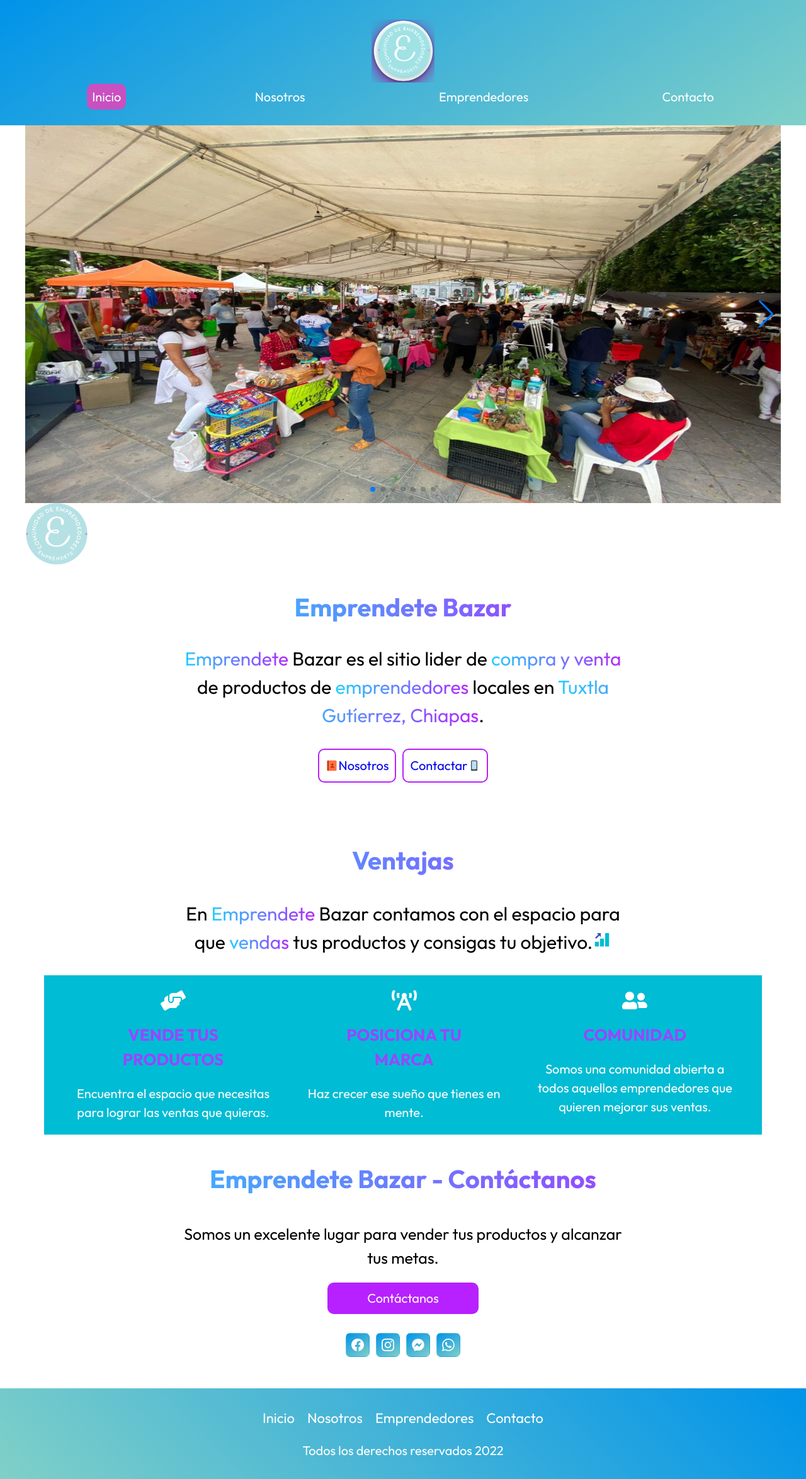
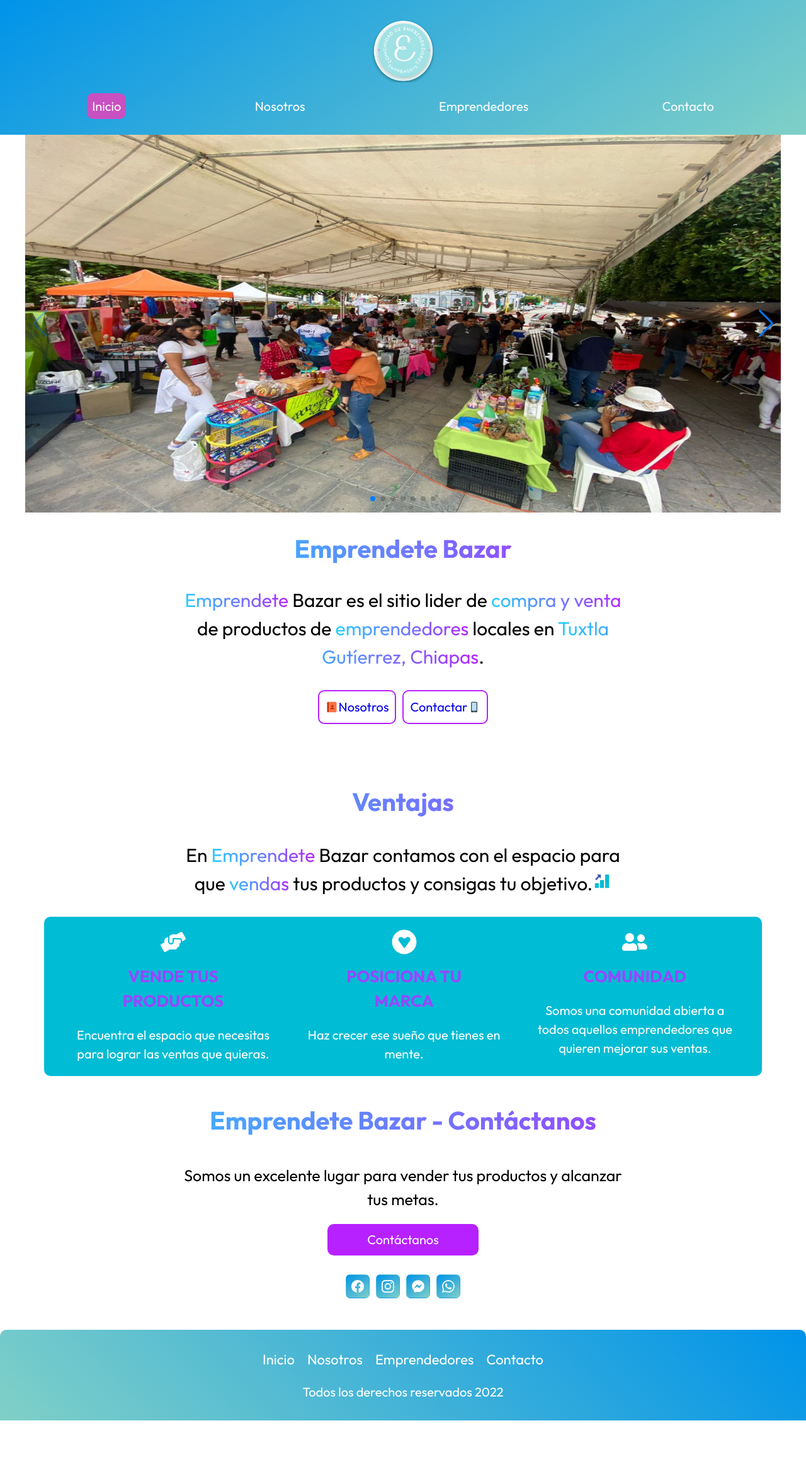
Before and after one commit to ricardormeza/EmprendeteBazar, a Next.js app: page / in a window 1280 px wide. Shown: the whole page at 63% size. After the commit the page ends 2256 px from the top, so only its background shows below. Built offline with nearby package versions, Linux system fonts and the light colour scheme.

Commit message:
💄 index, footer & header styles

```diff
--- a/components/emprendete/SeccionDos.js
+++ b/components/emprendete/SeccionDos.js
@@ -2,7 +2,7 @@ import React from 'react'
 import { FcSalesPerformance,
     FcPieChart,
     FcPodiumWithAudience } from 'react-icons/fc'
-    import { FaHandsHelping, FaBroadcastTower, FaUserFriends  } from 'react-icons/fa'
+    import { FaHandsHelping, FaBroadcastTower, FaUserFriends, FaGratipay  } from 'react-icons/fa'
 import styles from '../../styles/Home.module.css'
 
 
@@ -22,7 +22,7 @@ export default function SeccionDos() {
                         </li>
                         <li className={styles.listItem}>
                             <div className={styles.listItemIcon}>
-                                <FaBroadcastTower />
+                                <FaGratipay />
                             </div>
                             <p className={styles.listItemTitle}>Posiciona tu marca</p>
                             <p>Haz crecer ese sueño que tienes en mente.</p>
--- a/pages/index.js
+++ b/pages/index.js
@@ -26,13 +26,6 @@ export default function Home() {
           <div>
             <Carusel/>
             <div>
-              <Image
-                src="/images/emprendete-logo-1.png"
-                width={100}
-                height={100}
-                alt="imagen de bazar"
-                className={styles.logoImg}
-              />
               <div className={styles.description}>
                 <h1 className={styles.titulo}>Emprendete Bazar</h1>
                 <p><span>Emprendete</span> Bazar es el sitio lider de <span> compra y venta</span> de productos de <span>emprendedores</span> locales en <span> Tuxtla Gutíerrez, Chiapas</span>.  </p>
--- a/styles/Footer.module.css
+++ b/styles/Footer.module.css
@@ -3,6 +3,8 @@
     background-image: linear-gradient(225deg, #0093E9 0%, #80D0C7 100%);
     padding: .05rem 0;
     margin-top: 5rem;
+    border-top-left-radius: 1rem;
+    border-top-right-radius: 1rem;
 }
 .navegacion{
     display: flex;
--- a/styles/Header.module.css
+++ b/styles/Header.module.css
@@ -26,6 +26,7 @@
     display: flex;
     align-items: center;
     justify-content: space-around;
+    margin-top: 1.5rem;
 }
 .navegacion a{
     color: white;
@@ -92,13 +93,13 @@
     }
 }
 .logoNuevo{
-    filter: drop-shadow(-1px 5px 11px #A9139A);
+    /* filter: contrast(205%) brightness(10%); */
     /* -webkit-box-shadow: -7px 9px 5px 0px rgba(183,33,255,0.22);
     -moz-box-shadow: -7px 9px 5px 0px rgba(183,33,255,0.22);
     box-shadow: -7px 9px 5px 0px rgba(183,33,255,0.22); */
     transition: all 0.3s;
 }
-.logoNuevo:hover{
+/* .logoNuevo:hover{
     filter: drop-shadow(-2 6px 11px #ae00ff);
     transition: all 0.3s;
-}
+} */
--- a/styles/Home.module.css
+++ b/styles/Home.module.css
@@ -203,6 +203,7 @@
 .gridSeccionDos{
   display: grid;
   grid-template-columns: repeat(3, 1fr);
+  border-radius: 1rem;
 }
 .gridSeccionDos{
   background-color: #00bcd4;
```
